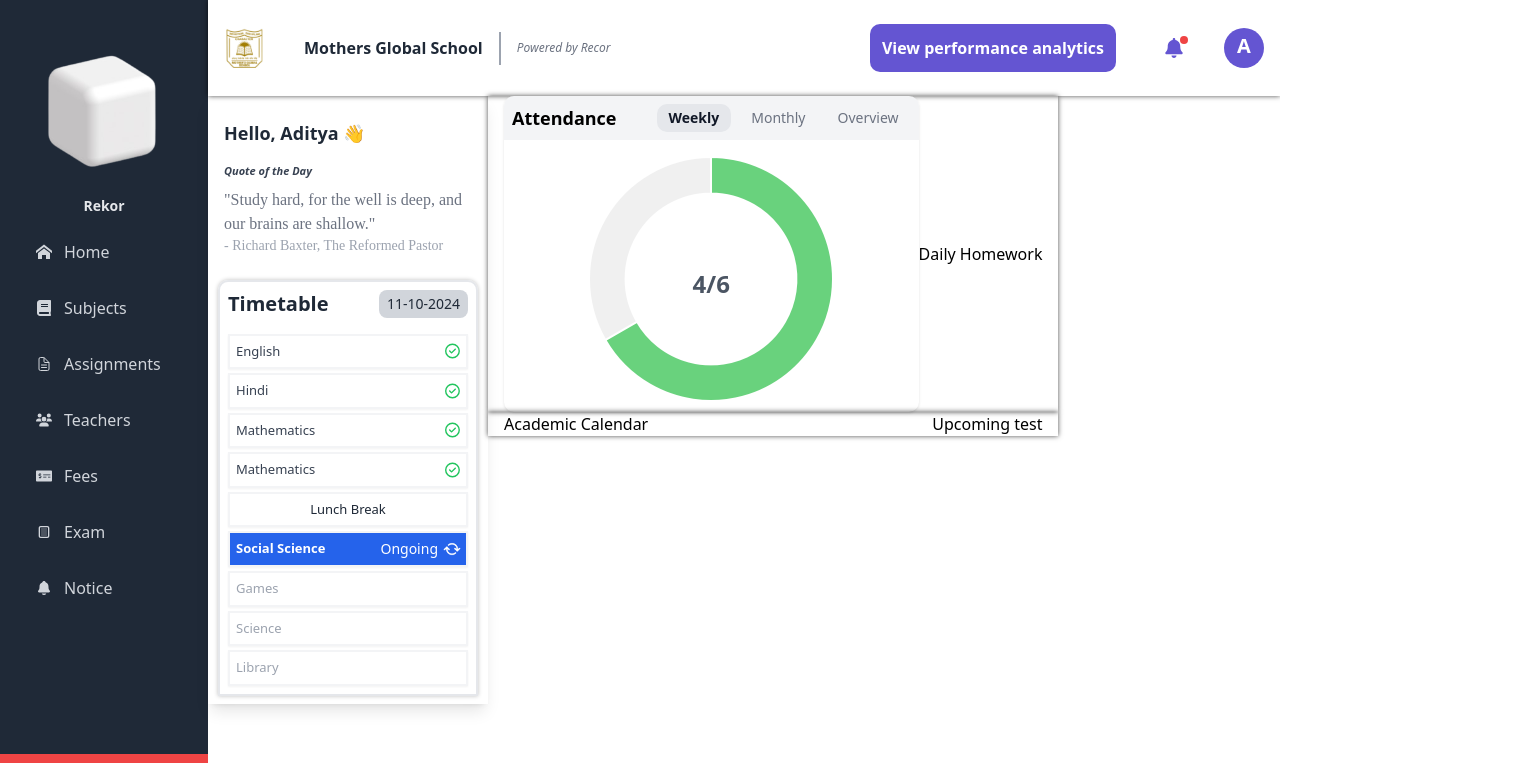
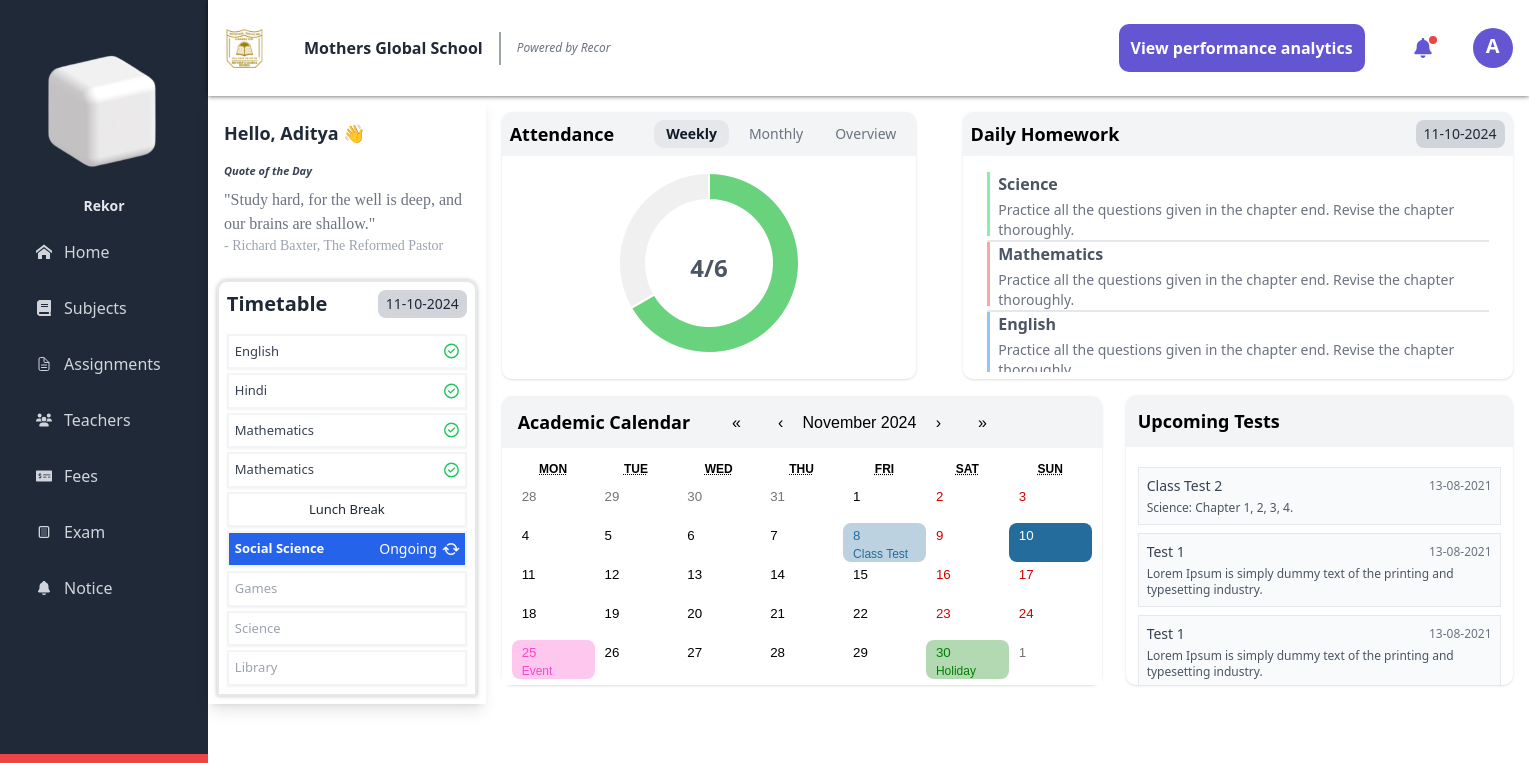
Before and after one commit to Nishant5565/mgs, a React (Vite) app: page / in a window 1280 px wide. Shown: the top 763 px of the page, 1529 px wide, since content can reach past the window. Built offline with nearby package versions, Linux system fonts and the light colour scheme.

Commit message:
Final Push

```diff
--- a/package.json
+++ b/package.json
@@ -19,6 +19,7 @@
     "clsx": "^2.1.1",
     "lucide-react": "^0.456.0",
     "react": "^18.3.1",
+    "react-calendar": "^5.1.0",
     "react-chartjs-2": "^5.2.0",
     "react-dom": "^18.3.1",
     "react-icons": "^5.3.0",
--- a/src/App.css
+++ b/src/App.css
@@ -15,3 +15,13 @@
 .white-filter {
   filter: invert(100%) sepia(100%) saturate(100%) hue-rotate(180deg) brightness(200%) contrast(100%);
 }
+
+
+
+::-webkit-scrollbar {
+  width: 5px;
+}
+
+::-webkit-scrollbar-thumb {
+  background: #dcdcdc;
+}
--- /dev/null
+++ b/src/Components/AcademicDetails/AcademicCalendar.css
@@ -0,0 +1,68 @@
+/* Override default styles and add custom styles for react-calendar */
+
+.react-calendar {
+  border: none;
+  width: 100%;
+  padding: 6px  10px;
+}
+
+.react-calendar__navigation {
+  position: absolute;
+  transform: translateY(-50px) translateX(70%);
+}
+
+.react-calendar__tile {
+  display: flex;
+  flex-direction: column;
+  align-items: start;
+  position: relative;
+  text-align: start;
+  padding: 4px 10px !important;
+}
+
+.react-calendar__tile--active {
+  background-color: #246c9c !important;
+  color: white;
+  border-radius: 8px;
+}
+
+.react-calendar__tile--now {
+  background-color: #f0f0f0;
+  border-radius: 8px;
+}
+
+.react-calendar__tile--now:enabled:hover,
+.react-calendar__tile--active:enabled:hover {
+  background-color: #246c9c !important;
+  color: white !important;
+}
+
+.event-tile {
+  border-radius: 8px;
+  color: white !important;
+}
+
+.event-tile.blue , .event-tile.blue:hover {
+  background-color: rgba(36, 108, 156, 0.3) !important;
+  color: rgba(36, 108, 156, 1 ) !important;
+ }
+
+.event-tile.pink, .event-tile.event-tile.pink:hover {
+  background-color: rgba(250, 72, 197, 0.3) !important;
+  color: rgba(250, 72, 197, 1 ) !important;
+}
+
+.event-tile.green, .event-tile.green:hover {
+  background-color: rgba(0, 128, 0, 0.3) !important;
+  color: rgba(0, 128, 0, 1 ) !important;
+}
+.event-label {
+  font-size: 0.75rem;
+  width: 100%;
+}
+.react-calendar button {
+  height: 39px;
+}
+.react-calendar react-calendar{
+  padding: 0 0px !important;
+}
--- /dev/null
+++ b/src/Components/AcademicDetails/AcademicCalendar.jsx
@@ -0,0 +1,55 @@
+import React, { useState } from 'react';
+import Calendar from 'react-calendar';
+import 'react-calendar/dist/Calendar.css';
+import './AcademicCalendar.css';
+
+const AcademicCalendar = ({eventsData}) => {
+
+
+  const [date, setDate] = useState(new Date());
+
+  const getEventForDate = (date) => {
+    return eventsData.find(
+      (event) =>
+        event.date.getFullYear() === date.getFullYear() &&
+        event.date.getMonth() === date.getMonth() &&
+        event.date.getDate() === date.getDate()
+    );
+  };
+
+  return (
+    <div className="bg-white rounded-[10px] shadow w-[600px] ">
+      <h2 className="text-lg font-semibold rounded-t-[10px] bg-gray-100 py-3 px-4">Academic Calendar</h2>
+
+      <Calendar
+        onChange={setDate}
+        value={date}
+        tileContent={({ date, view }) => {
+          if (view === 'month') {
+            const event = getEventForDate(date);
+            if (event) {
+              return (
+                <div className={`event-label ${event.color}`}>
+                  {event.label}
+                </div>
+              );
+            }
+          }
+          return null;
+        }}
+        tileClassName={({ date, view }) => {
+          if (view === 'month') {
+            const event = getEventForDate(date);
+            if (event) {
+              return `event-tile ${event.color}`;
+            }
+          }
+          return null;
+        }}
+        className="react-calendar"
+      />
+    </div>
+  );
+};
+
+export default AcademicCalendar;
--- a/src/Components/AcademicDetails/AcademicDetails.jsx
+++ b/src/Components/AcademicDetails/AcademicDetails.jsx
@@ -1,28 +1,30 @@
 import React from 'react'
 import Attendance from './Attendance'
-
-const AcademicDetails = () => {
+import HomeWork from './HomeWork'
+import AcademicCalendar from './AcademicCalendar'
+import UpcomingTests from './UpcomingTest'
+const AcademicDetails = ({homeWorkData, attendanceData, tests,eventsData }) => {
   return (
-    <div>
+    <div className="flex flex-col gap-4 px-4 pt-4">
       {/* //! Top Section */}
 
-      <div className="flex items-center justify-between px-4 topSectionShadow  ">
+      <div className="flex items-center justify-between gap-6 ">
         <div className="">
-          <Attendance />
+          <Attendance attendanceData = {attendanceData} />
         </div>
         <div>
-          Daily Homework
+          <HomeWork homeWorkData = {homeWorkData} />
         </div>
       </div>
 
         {/* //! Bottom Section */}
 
-        <div className="flex items-center justify-between px-4 topSectionShadow  ">
+        <div className="flex items-center justify-between gap-6  ">
         <div>
-          Academic Calendar
+         <AcademicCalendar eventsData={eventsData}/>
         </div>
         <div>
-          Upcoming test
+          <UpcomingTests tests= {tests} />
         </div>
       </div>
     </div>
--- a/src/Components/AcademicDetails/Attendance.jsx
+++ b/src/Components/AcademicDetails/Attendance.jsx
@@ -1,16 +1,14 @@
 import React, { useState } from 'react';
 import { Doughnut } from 'react-chartjs-2';
 import Chart from './Chart';
-const Attendance = () => {
+
+const Attendance = ({attendanceData}) => {
   const [tab, setTab] = useState('Weekly');
-  const totalClasses = 6;
-  const attendedClasses = 4;
-
-  const attendancePercentage = (attendedClasses / totalClasses) * 100;
+  const { totalClasses, attendedClasses } = attendanceData[tab];
 
 
   return (
-    <div className=" rounded-[10px] shadow w-full max-w-md">
+    <div className=" rounded-[10px] shadow w-full max-w-md h-[267px]">
       <div className="flex justify-between rounded-t-[10px] items-center p-2 gap-10 mb-4 bg-gray-100">
         <h2 className="text-lg font-semibold">Attendance</h2>
         <div className="flex space-x-2">
@@ -32,7 +30,7 @@ const Attendance = () => {
 
       <div className="flex flex-col items-center">
         {/* Doughnut Chart */}
-          <Chart attendancePercentage={attendancePercentage} totalClasses={totalClasses} attendedClasses = {attendedClasses} />
+          <Chart totalClasses={totalClasses} attendedClasses = {attendedClasses} />
       </div>
     </div>
   );
--- a/src/Components/AcademicDetails/Chart.jsx
+++ b/src/Components/AcademicDetails/Chart.jsx
@@ -2,7 +2,6 @@ import React from 'react';
 import { Doughnut } from 'react-chartjs-2';
 import { Chart as ChartJS, ArcElement, Tooltip, Legend } from 'chart.js';
 
-// Register the necessary components
 ChartJS.register(ArcElement, Tooltip, Legend);
 
 const Chart = ({ attendedClasses, totalClasses }) => {
@@ -28,11 +27,11 @@ const Chart = ({ attendedClasses, totalClasses }) => {
       },
     },
     maintainAspectRatio: false,
-    devicePixelRatio: 2, // Increase the resolution
+    devicePixelRatio: 2, // for better resolution
   };
 
   return (
-    <div className="relative w-64 h-64">
+    <div className="relative w-64 h-48">
       <Doughnut data={data} options={options} />
       <div className="absolute inset-0 flex items-center justify-center">
         <span className="text-2xl font-bold text-gray-600">{`${attendedClasses}/${totalClasses}`}</span>
--- /dev/null
+++ b/src/Components/AcademicDetails/HomeWork.jsx
@@ -0,0 +1,32 @@
+import React from 'react'
+const HomeWork = ({homeWorkData}) => {
+     const date = new Date().toLocaleDateString();
+     const formattedDate = date.replaceAll("/", "-");
+     return (
+          <div className="shadow w-full h-[267px] rounded-[10px] ">
+      <div className="flex justify-between rounded-t-[10px] items-center p-2 gap-10 mb-4 bg-gray-100">
+              <h2 className="text-lg font-semibold">Daily Homework</h2>
+              <div className="text-sm text-gray-800 bg-gray-300 px-2 py-1 rounded-[8px]">{formattedDate}</div>
+            </div>
+
+            {/* Homework list */}
+            <div className="overflow-y-scroll h-[200px] px-6 w-[550px]">
+              {homeWorkData.map((item, index) => (
+               <div
+               key={index}
+               className={`flex items-start rounded-lg ${index !== homeWorkData.length - 1 ? 'border-b-2' : ''}`}
+               >
+                  <div className={`w-1 h-16 ${item.color} mr-2`} />
+                  <div>
+                    <h3 className="text-md font-semibold before:w-[4px]  text-gray-600 pb-1">{item.subject}</h3>
+                    <p className="text-sm text-gray-500 ">{item.description}</p>
+                  </div>
+                </div>
+              ))}
+            </div>
+          </div>
+        );
+      };
+
+
+export default HomeWork
--- /dev/null
+++ b/src/Components/AcademicDetails/UpcomingTest.jsx
@@ -0,0 +1,28 @@
+import React from 'react';
+
+const UpcomingTests = ({tests}) => {
+
+  return (
+     <div className=" rounded-[10px] shadow h-[290px]  overflow-hidden relative">
+      <div className="flex justify-between rounded-t-[10px] items-center p-3 gap-10 mb-4 bg-gray-100 ">
+          <h2 className="text-lg font-semibold">Upcoming Tests</h2>
+      </div>
+      <div className=" space-y-2 px-3 mt-5 overflow-y-scroll h-[242px] pb-10">
+        {tests.map((test, index) => (
+          <div
+            key={index}
+            className="bg-gray-50 rounded-lg border border-gray-200 p-2  "
+          >
+            <div className="flex justify-between items-center">
+              <h3 className="text-sm font-medium text-gray-700">{test.title}</h3>
+              <span className="text-xs text-gray-500">{test.date}</span>
+            </div>
+            <p className="text-xs text-gray-600 mt-1">{test.details}</p>
+          </div>
+        ))}
+      </div>
+    </div>
+  );
+};
+
+export default UpcomingTests;
--- a/src/Components/TimeTable/TimeTable.jsx
+++ b/src/Components/TimeTable/TimeTable.jsx
@@ -10,7 +10,7 @@ const Timetable = ({ timetableData , quote}) => {
   return (
      <>
 
-     <div className=" pb-2 shadow-lg w-[280px]">
+     <div className=" pb-2 shadow-lg w-[300px]">
 
      <div className="px-4 pb-6 pt-6">
         <h1 className=" font-semibold text-[18px] pb-4 text-gray-800">Hello, Aditya 👋</h1>
--- a/src/Pages/Home.jsx
+++ b/src/Pages/Home.jsx
@@ -1,13 +1,12 @@
 import React from 'react'
 import Timetable from '../Components/TimeTable/TimeTable'
-import { timetableData } from '../data.js'
-import {quote} from '../data.js'
 import AcademicDetails from '../Components/AcademicDetails/AcademicDetails'
+import { timetableData,quote, homeWorkData,attendanceData, tests ,eventsData} from '../data.js'
 const Home = () => {
   return (
     <div className="flex">
      <Timetable timetableData={timetableData} quote={quote}/>
-     <AcademicDetails />
+     <AcademicDetails homeWorkData={homeWorkData} attendanceData={attendanceData} tests={tests} eventsData={eventsData}/>
     </div>
   )
 }
--- a/src/data.js
+++ b/src/data.js
@@ -16,3 +16,51 @@ export const quote ={
    quoteOfTheDay :'Study hard, for the well is deep, and our brains are shallow.',
    author: 'Richard Baxter, The Reformed Pastor'
 }
+
+export const attendanceData = {
+   Weekly: { totalClasses: 6, attendedClasses: 4 },
+   Monthly: { totalClasses: 20, attendedClasses: 15 },
+   Overview: { totalClasses: 100, attendedClasses: 80 },
+};
+
+export const homeWorkData = [
+   { id: 1, subject: "Science", description : "Practice all the questions given in the chapter end. Revise the chapter thoroughly." ,
+      color: 'bg-green-300'
+      },
+   { id: 2, subject: "Mathematics", description : "Practice all the questions given in the chapter end. Revise the chapter thoroughly." , color: 'bg-red-300'},
+   { id: 3, subject: "English", description : "Practice all the questions given in the chapter end. Revise the chapter thoroughly.",  color: 'bg-blue-300'},
+   { id: 4, subject: "Hindi", description : "Practice all the questions given in the chapter end. Revise the chapter thoroughly.",  color: 'bg-yellow-300'},
+   { id: 5, subject: "Social Science", description : "Practice all the questions given in the chapter end. Revise the chapter thoroughly.",  color: 'bg-pink-300'},
+   { id: 6, subject: "Computer", description : "Practice all the questions given in the chapter end. Revise the chapter thoroughly.",  color: 'bg-purple-300'
+   }
+]
+
+export const eventsData = [
+  { date: new Date(2024, 10, 8), label: 'Class Test', color: 'blue' },
+  { date: new Date(2024, 10, 25), label: 'Event', color: 'pink' },
+  { date: new Date(2024, 10, 30), label: 'Holiday', color: 'green' },
+];
+
+
+export const tests = [
+   {
+     title: "Class Test 2",
+     date: "13-08-2021",
+     details: "Science: Chapter 1, 2, 3, 4.",
+   },
+   {
+     title: "Test 1",
+     date: "13-08-2021",
+     details: "Lorem Ipsum is simply dummy text of the printing and typesetting industry.",
+   },
+   {
+     title: "Test 1",
+     date: "13-08-2021",
+     details: "Lorem Ipsum is simply dummy text of the printing and typesetting industry.",
+   },
+   {
+     title: "Test 1",
+     date: "13-08-2021",
+     details: "Lorem Ipsum is simply dummy text of the printing and typesetting industry.",
+   },
+ ];
```
Also changed, not shown: 1 other file (tests, documents, lock files or other folders).
